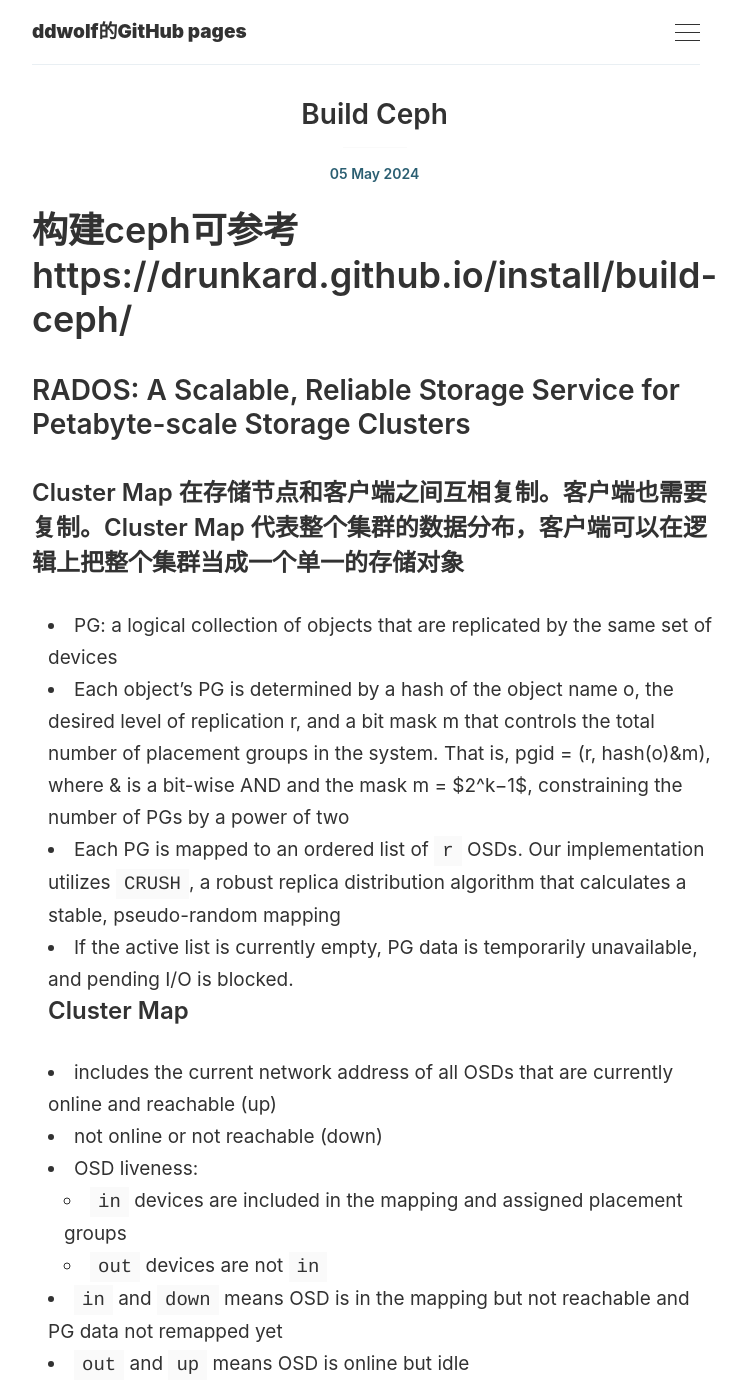
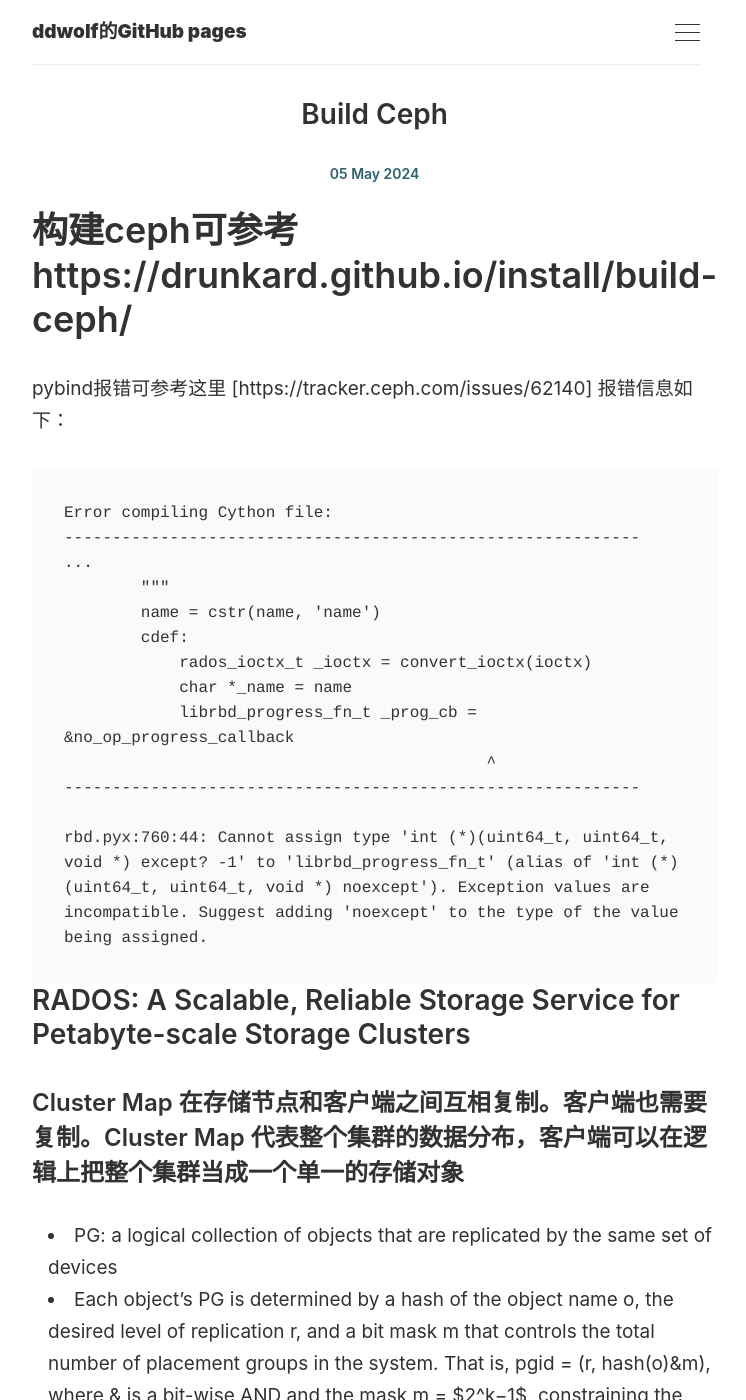
Before and after one commit to ddwolf/ddwolf.github.io, a Jekyll site: the page built from _posts/2024-05-05-build-ceph.md, in a window 1280 px wide and 1400 px high. Shown: the whole window, without its empty margins (274-1020 px from the left). Built offline with Jekyll 4.4.1, drawn with Linux system fonts in a browser that asks for light colours; our own code applies the rules of GitHub Pages for plain Markdown files.

Commit message:
Update 2024-05-05-build-ceph.md

````diff
--- a/_posts/2024-05-05-build-ceph.md
+++ b/_posts/2024-05-05-build-ceph.md
@@ -1,6 +1,21 @@
 # 构建ceph可参考 https://drunkard.github.io/install/build-ceph/
+pybind报错可参考这里 [https://tracker.ceph.com/issues/62140]
+报错信息如下：
+```
+Error compiling Cython file:
+------------------------------------------------------------
+...
+        """
+        name = cstr(name, 'name')
+        cdef:
+            rados_ioctx_t _ioctx = convert_ioctx(ioctx)
+            char *_name = name
+            librbd_progress_fn_t _prog_cb = &no_op_progress_callback
+                                            ^
+------------------------------------------------------------
 
-
+rbd.pyx:760:44: Cannot assign type 'int (*)(uint64_t, uint64_t, void *) except? -1' to 'librbd_progress_fn_t' (alias of 'int (*)(uint64_t, uint64_t, void *) noexcept'). Exception values are incompatible. Suggest adding 'noexcept' to the type of the value being assigned.
+```
 
 ## RADOS: A Scalable, Reliable Storage Service for Petabyte-scale Storage Clusters
 ### Cluster Map 在存储节点和客户端之间互相复制。客户端也需要复制。Cluster Map 代表整个集群的数据分布，客户端可以在逻辑上把整个集群当成一个单一的存储对象
````
